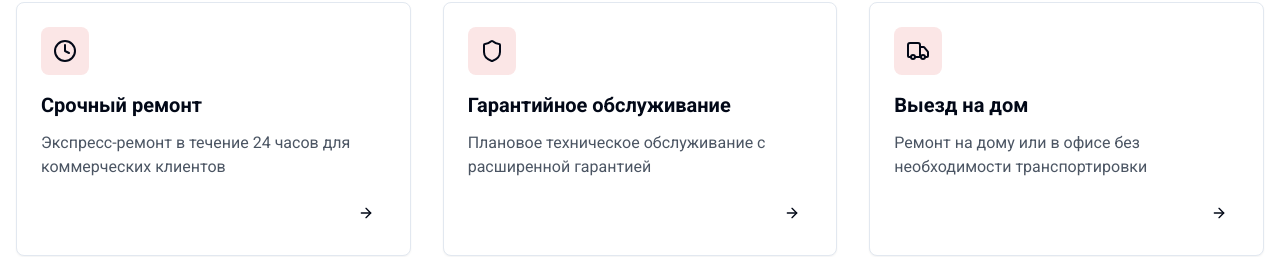
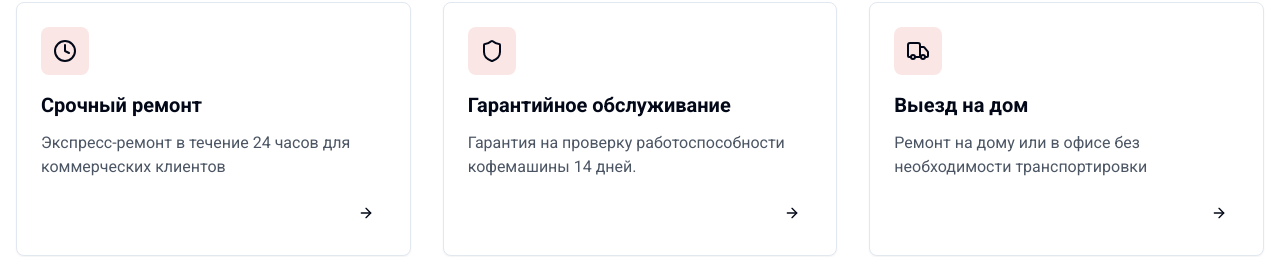
Before and after one commit to pr-poehali-dev/coffee-machine-page, a React (Vite) app: page / in a window 1280 px wide. Shown: the part 996-1253 px from the top of the page. Built offline with nearby package versions, Linux system fonts and the light colour scheme.

Commit message:
feat: обновить гарантию услуги

```diff
--- a/src/pages/Index.tsx
+++ b/src/pages/Index.tsx
@@ -93,7 +93,7 @@ const Index = () => {
               {
                 icon: "Shield",
                 title: "Гарантийное обслуживание",
-                description: "Плановое техническое обслуживание с расширенной гарантией",
+                description: "Гарантия на проверку работоспособности кофемашины 14 дней.",
 
               },
               {
```
